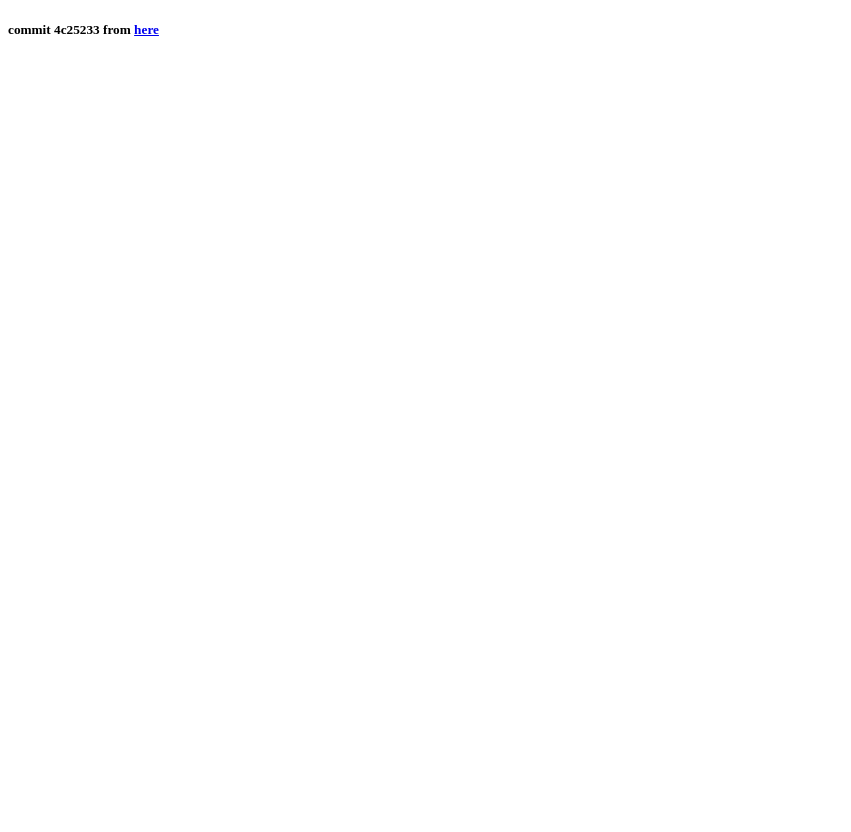
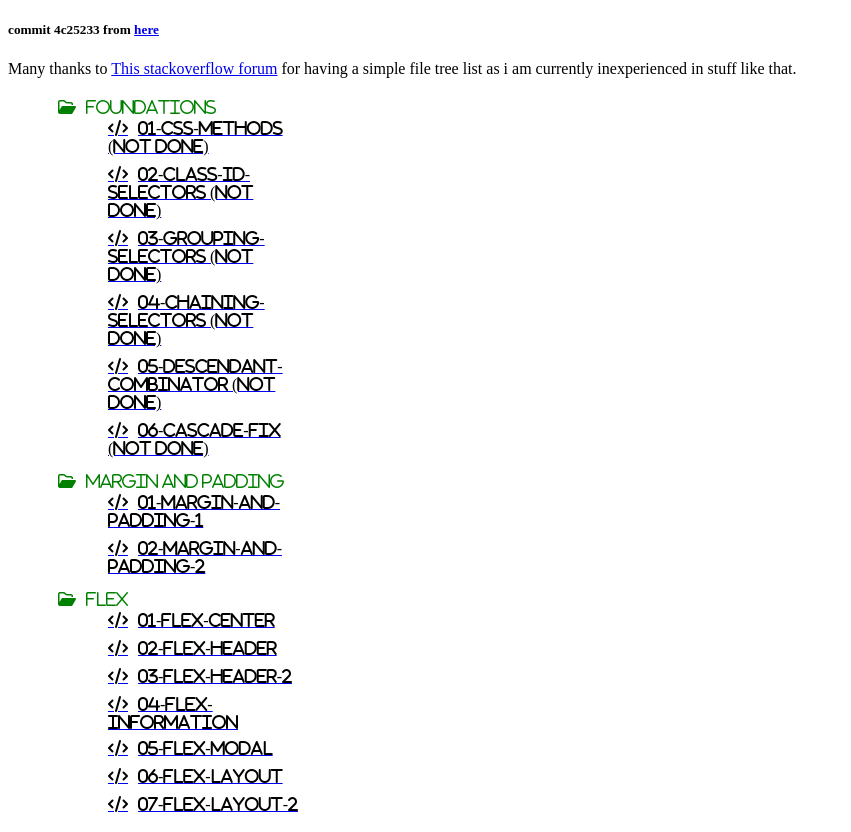
Before and after one commit to BananaChad/TheOdinProject, a plain HTML site: page css-exercises-main/index.html in a window 1280 px wide. Shown: the whole page, without its empty margins (0-851 px from the left). Before the commit the page ends 800 px from the top, so only its background shows below. Drawn offline with Linux system fonts and the light colour scheme.

Commit message:
added file tree list to css assignments,

```diff
--- a/css-exercises-main/index.html
+++ b/css-exercises-main/index.html
@@ -4,11 +4,106 @@
     <meta charset="UTF-8" />
     <meta name="viewport" content="width=device-width, initial-scale=1.0" />
     <title>Document</title>
+    <link rel="stylesheet" href="style.css" />
   </head>
   <body>
     <h5>
       commit 4c25233 from
       <a href="https://github.com/TheOdinProject/css-exercises/">here</a>
     </h5>
+    <p>
+      Many thanks to
+      <a
+        href="https://stackoverflow.com/questions/17565953/representing-folder-hierarchy-with-html"
+        >This stackoverflow forum</a
+      >
+      for having a simple file tree list as i am currently inexperienced in
+      stuff like that.
+    </p>
+    <link
+      rel="stylesheet"
+      href="https://cdnjs.cloudflare.com/ajax/libs/font-awesome/6.5.2/css/all.min.css"
+      integrity="sha512-SnH5WK+bZxgPHs44uWIX+LLJAJ9/2PkPKZ5QiAj6Ta86w+fsb2TkcmfRyVX3pBnMFcV7oQPJkl9QevSCWr3W6A=="
+      crossorigin="anonymous"
+      referrerpolicy="no-referrer"
+    />
+    <div id="hierarchy">
+      <div class="foldercontainer">
+        <span class="folder fa-regular fa-folder-open" data-isexpanded="true"
+          >foundations</span
+        >
+        <a href="./foundations/01-css-methods/">
+          <span class="file fa-light fa-code"
+            >01-css-methods (NOT DONE)</span
+          ></a
+        >
+        <a href="./foundations/02-class-id-selectors/">
+          <span class="file fa-light fa-code"
+            >02-class-id-selectors (NOT DONE)</span
+          ></a
+        >
+        <a href="./foundations/03-grouping-selectors/">
+          <span class="file fa-light fa-code"
+            >03-grouping-selectors (NOT DONE)</span
+          ></a
+        >
+        <a href="./foundations/04-chaining-selectors/">
+          <span class="file fa-light fa-code"
+            >04-chaining-selectors (NOT DONE)</span
+          ></a
+        >
+        <a href="./foundations/05-descendant-combinator/">
+          <span class="file fa-light fa-code"
+            >05-descendant-combinator (NOT DONE)</span
+          ></a
+        >
+        <a href="./foundations/06-cascade-fix/">
+          <span class="file fa-light fa-code"
+            >06-cascade-fix (NOT DONE)</span
+          ></a
+        >
+      </div>
+
+      <div class="foldercontainer">
+        <span class="folder fa-regular fa-folder-open" data-isexpanded="true"
+          >margin and padding</span
+        >
+        <a href="./margin-and-padding/01-margin-and-padding-1/">
+          <span class="file fa-light fa-code">01-margin-and-padding-1</span></a
+        >
+        <a href="./margin-and-padding/02-margin-and-padding-2/">
+          <span class="file fa-light fa-code">02-margin-and-padding-2</span></a
+        >
+      </div>
+
+      <div class="foldercontainer">
+        <span class="folder fa-regular fa-folder-open" data-isexpanded="true"
+          >flex</span
+        >
+        <a href="./flex/01-flex-center/">
+          <span class="file fa-light fa-code">01-flex-center</span></a
+        >
+        <a href="./flex/02-flex-header/">
+          <span class="file fa-light fa-code">02-flex-header</span></a
+        >
+        <a href="./flex/03-flex-header-2/">
+          <span class="file fa-light fa-code">03-flex-header-2</span></a
+        >
+        <a href="./flex/04-flex-information/">
+          <span class="file fa-light fa-code">04-flex-information</span></a
+        >
+        <a href="./flex/05-flex-modal/">
+          <span class="file fa-light fa-code">05-flex-modal</span></a
+        >
+        <a href="./flex/06-flex-layout/">
+          <span class="file fa-light fa-code">06-flex-layout</span></a
+        >
+        <a href="./flex/07-flex-layout-2/">
+          <span class="file fa-light fa-code">07-flex-layout-2</span></a
+        >
+        <!-- TODO: scroll through The Odin Project and sort all the assingments as shown above :) -->
+      </div>
+    </div>
+    <script src="script.js"></script>
   </body>
 </html>
--- /dev/null
+++ b/css-exercises-main/script.js
@@ -0,0 +1,30 @@
+var hierarchy = document.getElementById("hierarchy")
+hierarchy.addEventListener("click", function (event) {
+  var elem = event.target
+  if (elem.tagName.toLowerCase() == "span" && elem !== event.currentTarget) {
+    var type = elem.classList.contains("folder") ? "folder" : "file"
+    if (type == "folder") {
+      var isexpanded = elem.dataset.isexpanded == "true"
+      if (isexpanded) {
+        elem.classList.remove("fa-folder-open")
+        elem.classList.add("fa-folder")
+      } else {
+        elem.classList.remove("fa-folder")
+        elem.classList.add("fa-folder-open")
+      }
+      elem.dataset.isexpanded = !isexpanded
+
+      var toggleelems = [].slice.call(elem.parentElement.children)
+      var classnames = "file,foldercontainer,noitems".split(",")
+
+      toggleelems.forEach(function (element) {
+        if (
+          classnames.some(function (val) {
+            return element.classList.contains(val)
+          })
+        )
+          element.style.display = isexpanded ? "none" : "block"
+      })
+    }
+  }
+})
--- /dev/null
+++ b/css-exercises-main/style.css
@@ -0,0 +1,32 @@
+#hierarchy {
+  font-family: FontAwesome;
+  width: 300px;
+}
+.foldercontainer,
+.file,
+.noitems {
+  display: block;
+  padding: 5px 5px 5px 50px;
+}
+.folder {
+  color: green;
+}
+.file {
+  color: black;
+}
+.folder,
+.file {
+  cursor: pointer;
+}
+.noitems {
+  display: none;
+  pointer-events: none;
+}
+.folder:hover,
+.file:hover {
+  background: yellow;
+}
+.folder:before,
+.file:before {
+  padding-right: 10px;
+}
```
